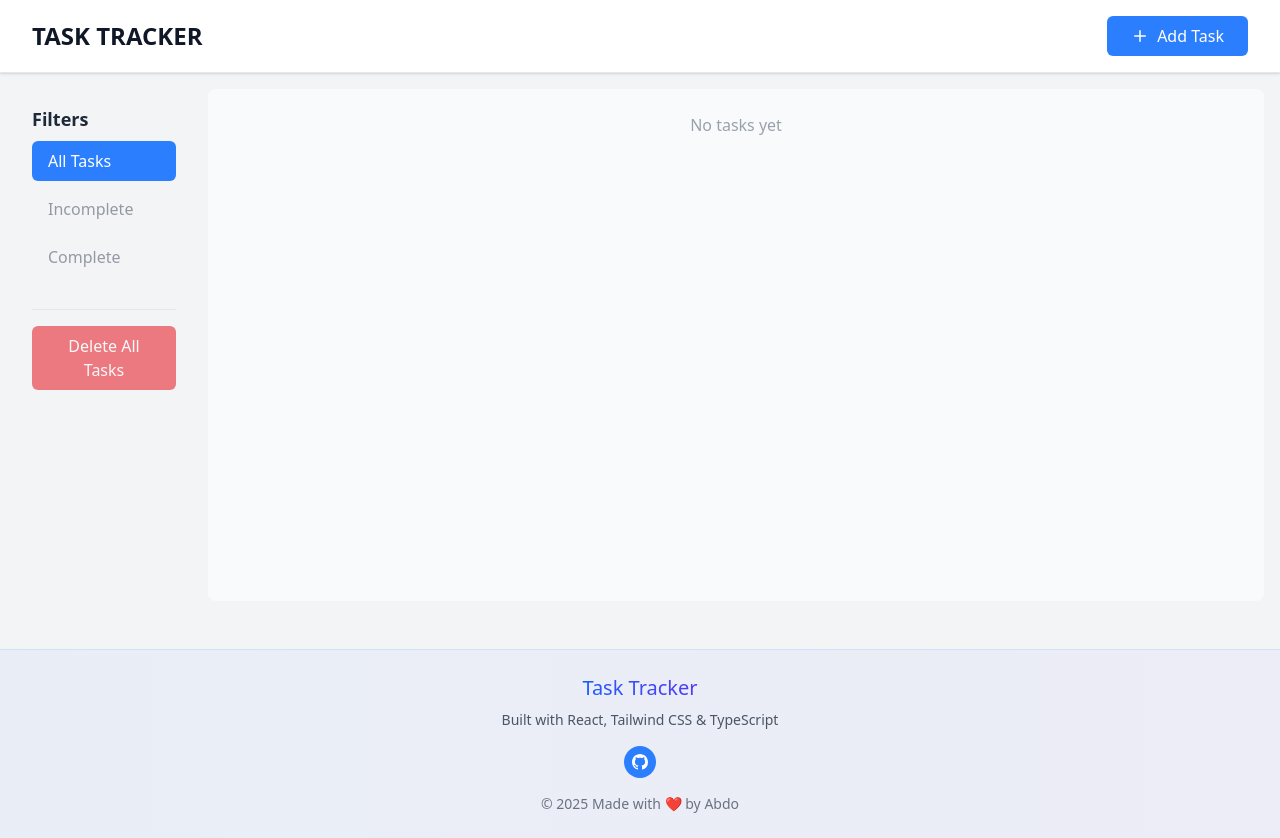
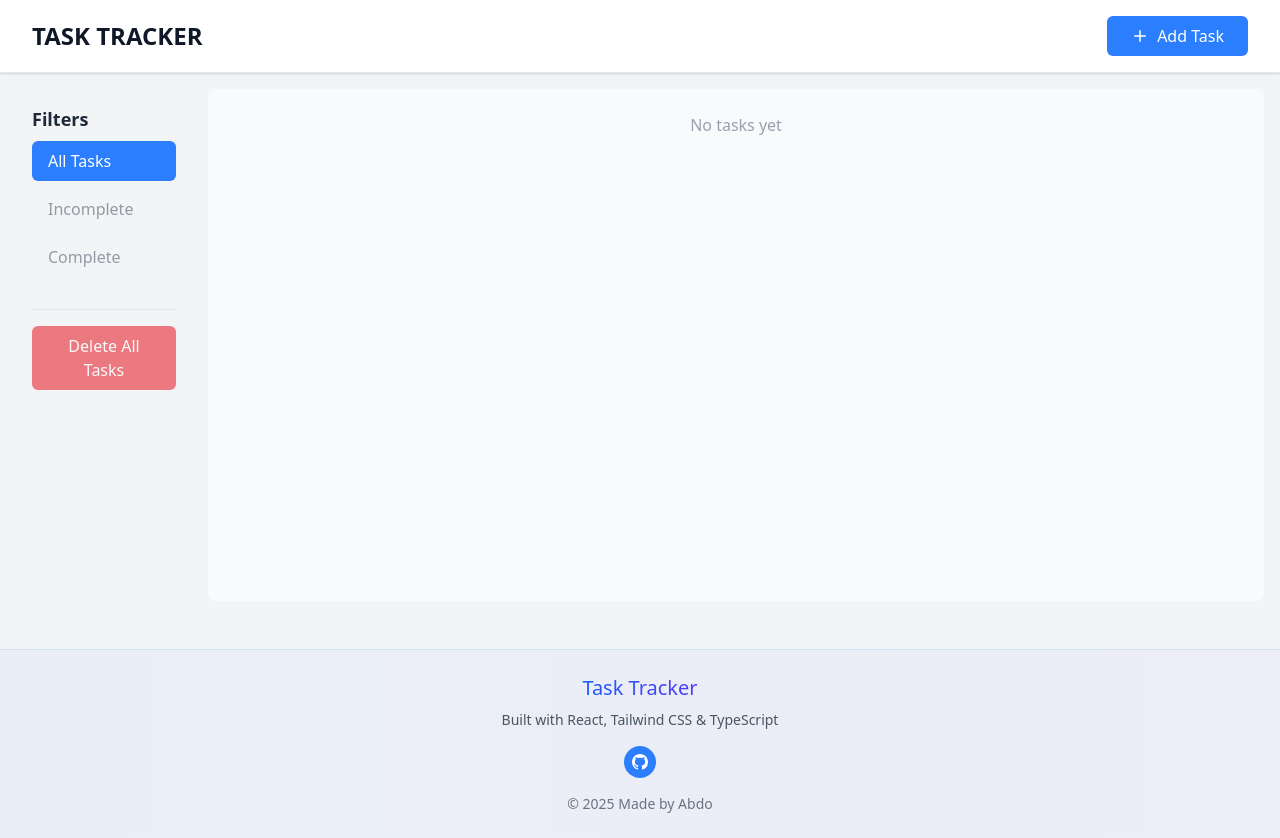
Before and after one commit to A-rahmanjs/task-tracker, a React (Vite) app: page / in a window 1280 px wide. Built offline with nearby package versions, Linux system fonts and the light colour scheme.

Commit message:
edited footer

```diff
--- a/src/components/Footer/Footer.tsx
+++ b/src/components/Footer/Footer.tsx
@@ -22,7 +22,7 @@ function Footer() {
             </a>
           </div>
           <p className="footer-copyright text-gray-500 dark:text-gray-400 text-sm">
-            © {currentYear} Made with ❤️ by Abdo
+            © {currentYear} Made by Abdo
           </p>
         </div>
       </div>
```
